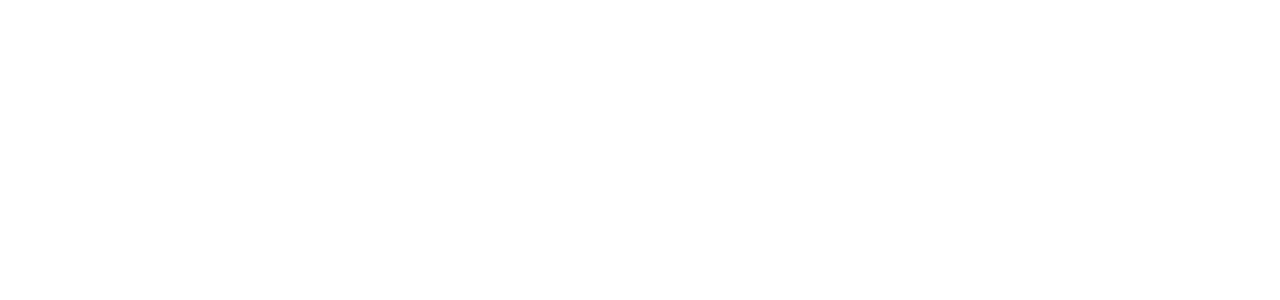
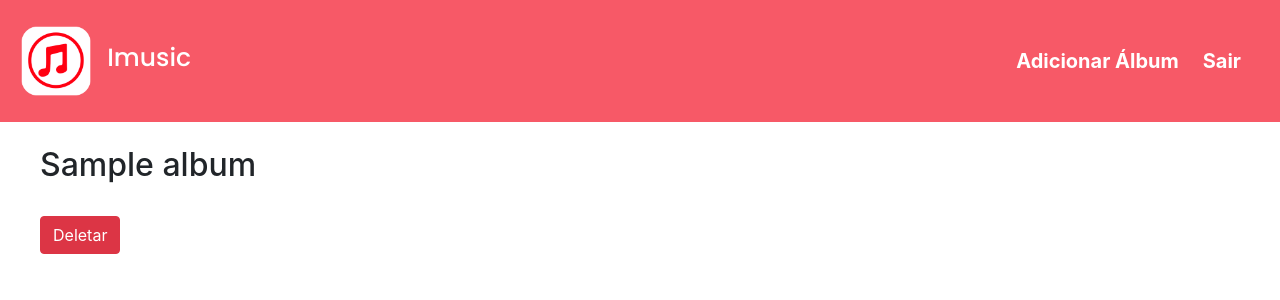
Before and after one commit to Flaviohmm/imusic, a Django app: a page that uses plataforma/templates/informacao_album.html in a window 1280 px wide. Before the commit the part shown is empty. Shown: the top 300 px of the page. Run offline with Django 4.2, Linux system fonts and the light colour scheme; a user stored in the database is signed in; data comes from the database, SQL or seed files in the repository; both versions use the stored data as it was after the commit; tables that the repository leaves empty hold one stand-in row (values such as "Sample post"); some libraries are stand-ins or nearby versions.

Commit message:
Deletar álbum

```diff
--- a/plataforma/templates/criar_novo_album.html
+++ b/plataforma/templates/criar_novo_album.html
@@ -11,6 +11,7 @@
 {% block 'titulo' %}Criar novo álbum{% endblock 'titulo' %}
 
 {% block 'body' %}
+    <br>
     <div class="container">
         <h2>Adicionar novo álbum aqui.</h2>
         <form method="POST" enctype="multipart/form-data">
--- a/plataforma/templates/home.html
+++ b/plataforma/templates/home.html
@@ -19,7 +19,7 @@
                             <img src="{{album.logo_do_album.url}}" style="width:100px">
                         </a>
                     </span>
-                    <span style="color: #007bff">{{album.nome_do_album}} by</span>
+                    <span style="color: #007bff">{{album.nome_do_album}}</span> by
                     <a href="{% url 'plataforma:detalhe_perfil' username=album.nome_do_album %}" class="home-a">
                         {{album.artista_do_album}}
                     </a>
--- a/plataforma/templates/informacao_album.html
+++ b/plataforma/templates/informacao_album.html
@@ -0,0 +1,20 @@
+{% extends 'base.html' %}
+
+{% load static %}
+
+{% block 'head' %}
+    <link rel="stylesheet" href="{% static 'plataforma/css/home.css' %}">
+{% endblock 'head' %}
+
+{% block 'titulo' %}Informação do Álbum{% endblock 'titulo' %}
+
+{% block 'body' %}
+    <br>
+    <ul class="album-list">
+        <h2>{{album.nome_do_album}}</h2>
+        <br>
+        {% if album.artista_do_album == user %}
+            <a href="{% url 'plataforma:deletar_album' username album %}" class="btn btn-danger">Deletar</a>
+        {% endif %}
+    </ul>
+{% endblock 'body' %}
--- a/plataforma/urls.py
+++ b/plataforma/urls.py
@@ -14,4 +14,7 @@ urlpatterns = [
 
     # página de detalhes do álbum /@username/album/nome_do_album
     path('@<str:username>/album/<str:album>/', views.detalhe_album, name="detalhe_album"),
+
+    # deletar álbum /@username/album/nome_do_album/deletar
+    path('@<str:username>/album/<str:album>/deletar/', views.deletar_album, name="deletar_album"),
 ]
--- a/plataforma/views.py
+++ b/plataforma/views.py
@@ -63,3 +63,19 @@ def detalhe_album(request, username, album):
     musicas = musicas.albuns.get(nome_do_album=str(album))
     musicas = musicas.musicas.all()
     return render(request, 'informacao_album.html', {'musicas': musicas, 'album': album, 'username': username})
+
+
+@login_required(login_url='/auth/login')
+def deletar_album(request, username, album):
+    user = get_object_or_404(User, username=username)
+    if request.user == user:
+        album_para_deletar = get_object_or_404(User, username=username)
+        album_para_deletar = album_para_deletar.albuns.get(nome_do_album=album)
+        musica_para_deletar = album_para_deletar.musicas.all()
+        for musica in musica_para_deletar:
+            musica.delete_media()           # Exclui o arquivo de música
+        album_para_deletar.delete_media()   # Exclui a logo do álbum
+        album_para_deletar.delete()         # Exclui o álbum do banco de dados
+        return redirect('plataforma:detalhe_perfil', username=username)
+    else:
+        return redirect('plataforma:detalhe_perfil', username=username)
```
Also changed, not shown: db.sqlite3, media/user_3/tagalog-christian-song.jpg (deleted).
